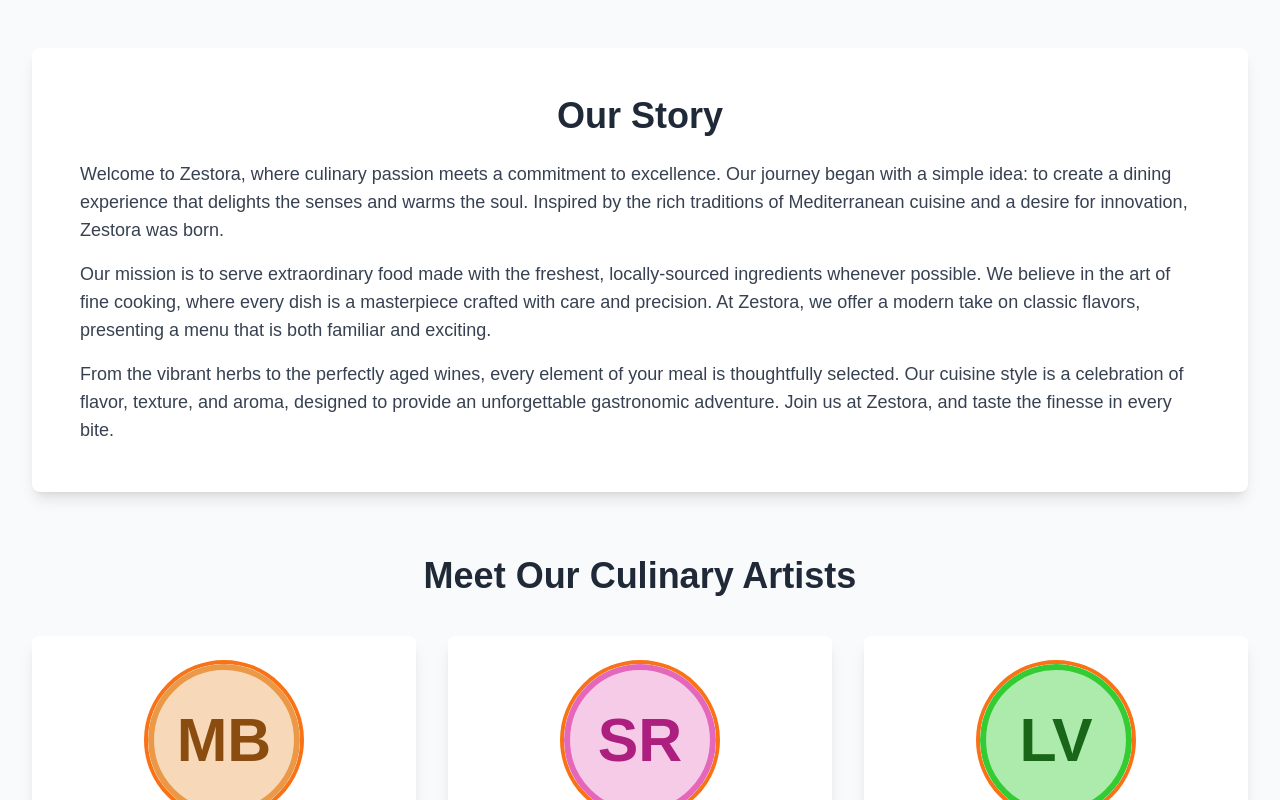
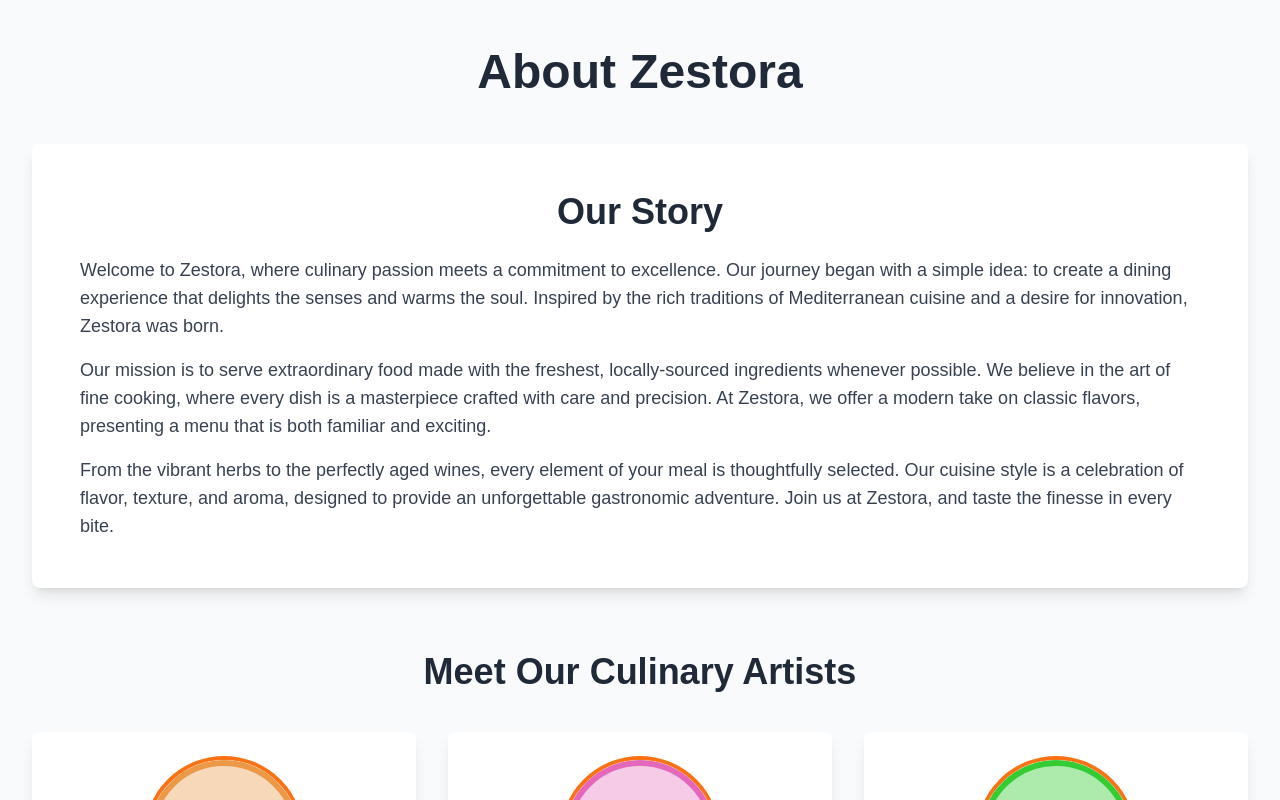
Before and after one commit to SOULTWARE/zestora, a Next.js app: page /about in a window 1280 px wide. Shown: the top 800 px of the page. Built offline with nearby package versions, Linux system fonts and the light colour scheme.

Commit message:
Add frammer motion to all the pages

```diff
--- a/app/about/page.tsx
+++ b/app/about/page.tsx
@@ -4,83 +4,117 @@ import ChefCard from '@/components/ChefCard';
 import { mockChefs } from '@/lib/chef-data';
 import { motion } from 'framer-motion';
 
-const storySectionVariants = {
-  hidden: { opacity: 0, x: -50 },
-  visible: { opacity: 1, x: 0, transition: { duration: 0.8, ease: 'easeOut' } },
-};
-
-const chefsSectionVariants = {
-  hidden: { opacity: 0 },
+// General variant for sections to fade and slide in
+const sectionRevealVariants = {
+	hidden: { opacity: 0, y: 50 },
 	visible: {
 		opacity: 1,
-    transition: { staggerChildren: 0.2, delayChildren: 0.3 },
+		y: 0,
+		transition: { duration: 0.7, ease: 'easeOut' },
 	},
 };
 
-const chefCardVariants = {
-  hidden: { opacity: 0, y: 30 },
-  visible: { opacity: 1, y: 0, transition: { duration: 0.5, ease: 'easeOut' } },
+// Variant for the main page title
+const pageTitleVariants = {
+	hidden: { opacity: 0, y: -30 },
+	visible: { opacity: 1, y: 0, transition: { duration: 0.7, ease: 'easeOut' } },
+};
+
+// Variant for section titles (like "Our Story", "Meet Our Culinary Artists")
+const sectionHeaderVariants = {
+	hidden: { opacity: 0, y: -20 },
+	visible: { opacity: 1, y: 0, transition: { duration: 0.6, ease: 'easeOut' } },
+};
+
+// Variant for the container of chef cards to handle staggering
+const chefsListContainerVariants = {
+	hidden: { opacity: 0 }, // Parent container initially hidden
+	visible: {
+		opacity: 1,
+		transition: {
+			staggerChildren: 0.2, // Stagger the animation of children
+			delayChildren: 0.1, // Optional delay before children start animating
+		},
+	},
+};
+
+// Variant for individual chef cards
+const chefCardItemVariants = {
+	hidden: { opacity: 0, y: 30, scale: 0.9 },
+	visible: {
+		opacity: 1,
+		y: 0,
+		scale: 1,
+		transition: { duration: 0.5, ease: 'easeOut' },
+	},
 };
 
 export default function AboutPage() {
 	return (
 		<div className="min-h-screen bg-gray-50 py-12 px-4 sm:px-6 lg:px-8">
 			<div className="container mx-auto">
+				<motion.h1
+					variants={pageTitleVariants}
+					initial="hidden"
+					animate="visible" // Animate on initial load
+					className="mb-12 text-center text-4xl font-bold text-gray-800 md:text-5xl"
+				>
+					About Zestora
+				</motion.h1>
+
 				{/* Story Section */}
 				<motion.section
 					className="mb-16 rounded-lg bg-white p-8 shadow-lg md:p-12"
-          variants={storySectionVariants}
+					variants={sectionRevealVariants}
 					initial="hidden"
-          animate="visible"
+					whileInView="visible" // Trigger animation when section scrolls into view
+					viewport={{ once: true, amount: 0.2 }} // Animate once when 20% of the section is visible
 				>
 					<motion.h2
 						className="mb-6 text-center text-3xl font-bold text-gray-800 md:text-4xl"
-            initial={{ opacity: 0, y: -20 }}
-            animate={{ opacity: 1, y: 0 }}
-            transition={{ delay: 0.2, duration: 0.5 }}
+						variants={sectionHeaderVariants} // Use a simpler variant if part of an already animated section
+						// initial="hidden" // Not needed if parent controls initial state
+						// whileInView="visible" // Can be controlled by parent or individually
+						// viewport={{ once: true, amount: 0.5 }}
+						// transition={{ delay: 0.1 }} // Adjust delay if needed
 					>
 						Our Story
 					</motion.h2>
 					<div className="space-y-4 text-gray-700 md:text-lg">
-            <p>
-              Welcome to Zestora, where culinary passion meets a commitment to excellence.
-              Our journey began with a simple idea: to create a dining experience that delights the senses and warms the soul.
-              Inspired by the rich traditions of Mediterranean cuisine and a desire for innovation, Zestora was born.
-            </p>
-            <p>
-              Our mission is to serve extraordinary food made with the freshest, locally-sourced ingredients whenever possible.
-              We believe in the art of fine cooking, where every dish is a masterpiece crafted with care and precision.
-              At Zestora, we offer a modern take on classic flavors, presenting a menu that is both familiar and exciting.
-            </p>
-            <p>
-              From the vibrant herbs to the perfectly aged wines, every element of your meal is thoughtfully selected.
-              Our cuisine style is a celebration of flavor, texture, and aroma, designed to provide an unforgettable gastronomic adventure.
-              Join us at Zestora, and taste the finesse in every bite.
-            </p>
+						<p>Welcome to Zestora, where culinary passion meets a commitment to excellence. Our journey began with a simple idea: to create a dining experience that delights the senses and warms the soul. Inspired by the rich traditions of Mediterranean cuisine and a desire for innovation, Zestora was born.</p>
+						<p>Our mission is to serve extraordinary food made with the freshest, locally-sourced ingredients whenever possible. We believe in the art of fine cooking, where every dish is a masterpiece crafted with care and precision. At Zestora, we offer a modern take on classic flavors, presenting a menu that is both familiar and exciting.</p>
+						<p>From the vibrant herbs to the perfectly aged wines, every element of your meal is thoughtfully selected. Our cuisine style is a celebration of flavor, texture, and aroma, designed to provide an unforgettable gastronomic adventure. Join us at Zestora, and taste the finesse in every bite.</p>
 					</div>
 				</motion.section>
 
 				{/* Meet Our Chefs Section */}
 				<motion.section
-          variants={chefsSectionVariants}
+					variants={sectionRevealVariants} // Whole section fades/slides in
 					initial="hidden"
-          animate="visible"
+					whileInView="visible"
+					viewport={{ once: true, amount: 0.15 }} // Trigger when 15% of section is visible
 				>
 					<motion.h2
 						className="mb-10 text-center text-3xl font-bold text-gray-800 md:text-4xl"
-            initial={{ opacity: 0, y: -20 }}
-            animate={{ opacity: 1, y: 0 }}
-            transition={{ delay: 0.5, duration: 0.5 }}
+						variants={sectionHeaderVariants} // Title animates as part of the section
 					>
 						Meet Our Culinary Artists
 					</motion.h2>
-          <div className="grid grid-cols-1 gap-8 md:grid-cols-2 lg:grid-cols-3">
+					<motion.div
+						className="grid grid-cols-1 gap-8 md:grid-cols-2 lg:grid-cols-3"
+						variants={chefsListContainerVariants} // This container handles staggering of cards
+						// initial="hidden" // Inherits from parent section's whileInView
+						// whileInView="visible"
+						// viewport={{ once: true, amount: 0.1 }}
+					>
 						{mockChefs.map((chef) => (
-              <motion.div key={chef.id} variants={chefCardVariants}>
+							<motion.div key={chef.id} variants={chefCardItemVariants}>
+								{' '}
+								{/* Each card uses item variant */}
 								<ChefCard chef={chef} />
 							</motion.div>
 						))}
-          </div>
+					</motion.div>
 				</motion.section>
 			</div>
 		</div>
--- a/app/contact/page.tsx
+++ b/app/contact/page.tsx
@@ -2,9 +2,9 @@
 
 import ContactForm from '@/components/ContactForm';
 import { motion } from 'framer-motion';
-import { Phone, Mail, MapPin, Clock } from 'lucide-react'; // Using lucide-react for icons
+import { Phone, Mail, MapPin, Clock } from 'lucide-react';
 
-const contactInfo = [
+const contactInfoData = [
 	{
 		icon: <MapPin className="h-6 w-6 text-orange-500" />,
 		label: 'Address',
@@ -27,14 +27,47 @@ const contactInfo = [
 	},
 ];
 
-const sectionVariants = {
-  hidden: { opacity: 0, y: 50 },
-  visible: { opacity: 1, y: 0, transition: { duration: 0.6, ease: 'easeOut' } },
+const pageTitleVariants = {
+	hidden: { opacity: 0, y: -30 },
+	visible: { opacity: 1, y: 0, transition: { duration: 0.7, ease: 'easeOut' } },
 };
 
-const itemVariants = {
+// General variant for main content columns to fade and slide in
+const columnVariants = {
+	hidden: { opacity: 0, y: 50 },
+	visible: {
+		opacity: 1,
+		y: 0,
+		transition: { duration: 0.6, ease: 'easeOut' },
+	},
+};
+
+// Variant for the container of contact info items to handle staggering
+const contactInfoListVariants = {
+	hidden: { opacity: 0 },
+	visible: {
+		opacity: 1,
+		transition: {
+			staggerChildren: 0.15, // Stagger the animation of children
+			delayChildren: 0.2, // Delay after the parent column is visible
+		},
+	},
+};
+
+// Variant for individual contact info items
+const contactInfoItemVariants = {
 	hidden: { opacity: 0, x: -30 },
-  visible: { opacity: 1, x: 0, transition: { duration: 0.5, ease: 'easeOut' } },
+	visible: {
+		opacity: 1,
+		x: 0,
+		transition: { duration: 0.5, ease: 'easeOut' },
+	},
+};
+
+// Variant for the map (can be a simple fade-in or part of the column animation)
+const mapVariants = {
+	hidden: { opacity: 0, scale: 0.95 },
+	visible: { opacity: 1, scale: 1, transition: { duration: 0.5, delay: 0.4, ease: 'easeOut' } }, // Delay after contact info list
 };
 
 export default function ContactPage() {
@@ -42,9 +75,9 @@ export default function ContactPage() {
 		<div className="min-h-screen bg-gray-50 py-12 px-4 sm:px-6 lg:px-8">
 			<div className="container mx-auto">
 				<motion.h1
-          initial={{ opacity: 0, y: -30 }}
-          animate={{ opacity: 1, y: 0 }}
-          transition={{ duration: 0.7, ease: "easeOut" }}
+					variants={pageTitleVariants}
+					initial="hidden"
+					animate="visible" // Animate on initial load
 					className="mb-12 text-center text-4xl font-bold text-gray-800 md:text-5xl"
 				>
 					Get In Touch
@@ -52,19 +85,27 @@ export default function ContactPage() {
 
 				<div className="grid grid-cols-1 gap-10 md:grid-cols-2 md:gap-16">
 					{/* Left Column: Contact Info & Map */}
-          <motion.div variants={sectionVariants} initial="hidden" animate="visible">
+					<motion.div
+						variants={columnVariants}
+						initial="hidden"
+						whileInView="visible"
+						viewport={{ once: true, amount: 0.1 }} // Trigger when 10% of the column is visible
+					>
 						<div className="rounded-lg bg-white p-6 shadow-xl md:p-8">
-              <h2 className="mb-6 text-2xl font-semibold text-gray-700">Contact Information</h2>
-              <div className="space-y-5">
-                {contactInfo.map((item, index) => (
+							<motion.h2 className="mb-6 text-2xl font-semibold text-gray-700" initial={{ opacity: 0, y: -10 }} animate={{ opacity: 1, y: 0 }} transition={{ delay: 0.1 }}>
+								Contact Information
+							</motion.h2>
+							<motion.div
+								className="space-y-5"
+								variants={contactInfoListVariants}
+								// initial="hidden" // Handled by parent's whileInView
+								// animate="visible"
+							>
+								{contactInfoData.map((item, index) => (
 									<motion.div
 										key={index}
 										className="flex items-start space-x-4"
-                    variants={itemVariants}
-                    custom={index}
-                    initial="hidden"
-                    animate="visible"
-                    transition={{ delay: index * 0.1 + 0.3}}
+										variants={contactInfoItemVariants} // Each item animates based on parent stagger
 									>
 										<div className="flex-shrink-0 pt-1">{item.icon}</div>
 										<div>
@@ -73,29 +114,32 @@ export default function ContactPage() {
 										</div>
 									</motion.div>
 								))}
-              </div>
+							</motion.div>
 
-              <div className="mt-8 overflow-hidden rounded-lg shadow-md">
-                {/* Replace with your actual Google Maps embed code */}
-                <iframe
-                  src="https://www.google.com/maps/embed?pb=!1m18!1m12!1m3!1d3153.086419385898!2d-122.41941548468159!3d37.77492957975854!2m3!1f0!2f0!3f0!3m2!1i1024!2i768!4f13.1!3m3!1m2!1s0x8085808c1c121249%3A0xb1b7081c7a9ff1dc!2sSan%20Francisco%20City%20Hall!5e0!3m2!1sen!2sus!4v1620838000000!5m2!1sen!2sus"
-                  width="100%"
-                  height="350"
-                  style={{ border:0 }}
-                  allowFullScreen={true}
-                  loading="lazy"
-                  title="Restaurant Location"
-                  referrerPolicy="no-referrer-when-downgrade"
-                ></iframe>
-              </div>
+							<motion.div
+								className="mt-8 overflow-hidden rounded-lg shadow-md"
+								variants={mapVariants} // Map has its own subtle animation
+								// initial="hidden" // Handled by parent's whileInView
+								// animate="visible"
+							>
+								<iframe src="https://www.google.com/maps/embed?pb=!1m18!1m12!1m3!1d3153.086419385898!2d-122.41941548468159!3d37.77492957975854!2m3!1f0!2f0!3f0!3m2!1i1024!2i768!4f13.1!3m3!1m2!1s0x8085808c1c121249%3A0xb1b7081c7a9ff1dc!2sSan%20Francisco%20City%20Hall!5e0!3m2!1sen!2sus!4v1620838000000!5m2!1sen!2sus" width="100%" height="350" style={{ border: 0 }} allowFullScreen={true} loading="lazy" title="Restaurant Location" referrerPolicy="no-referrer-when-downgrade"></iframe>
+							</motion.div>
 						</div>
 					</motion.div>
 
 					{/* Right Column: Contact Form */}
-          <motion.div variants={sectionVariants} initial="hidden" animate="visible" transition={{ delay: 0.2 }}>
+					<motion.div
+						variants={columnVariants}
+						initial="hidden"
+						whileInView="visible"
+						viewport={{ once: true, amount: 0.1 }} // Trigger when 10% of the column is visible
+						transition={{ delay: 0.1 }} // Slight delay for the second column if desired
+					>
 						<div className="rounded-lg bg-white p-6 shadow-xl md:p-8">
-              <h2 className="mb-6 text-2xl font-semibold text-gray-700">Send Us a Message</h2>
-              <ContactForm />
+							<motion.h2 className="mb-6 text-2xl font-semibold text-gray-700" initial={{ opacity: 0, y: -10 }} animate={{ opacity: 1, y: 0 }} transition={{ delay: 0.1 }}>
+								Send Us a Message
+							</motion.h2>
+							<ContactForm /> {/* ContactForm has its own internal animations */}
 						</div>
 					</motion.div>
 				</div>
--- a/app/menu/page.tsx
+++ b/app/menu/page.tsx
@@ -4,70 +4,95 @@ import { useState } from 'react';
 import DishCard from '@/components/DishCard';
 import MenuFilter from '@/components/MenuFilter';
 import { mockDishes, Dish, DishCategory } from '@/lib/dish-data';
-import { motion } from 'framer-motion';
+import { motion, AnimatePresence } from 'framer-motion';
 
 export default function MenuPage() {
 	const [selectedCategory, setSelectedCategory] = useState<DishCategory | 'all'>('all');
 
-  const filteredDishes = selectedCategory === 'all'
-    ? mockDishes
-    : mockDishes.filter(dish => dish.category === selectedCategory);
+	const filteredDishes = selectedCategory === 'all' ? mockDishes : mockDishes.filter((dish) => dish.category === selectedCategory);
 
-  const containerVariants = {
+	const pageTitleVariants = {
+		hidden: { opacity: 0, y: -30 },
+		visible: { opacity: 1, y: 0, transition: { duration: 0.7, ease: 'easeOut' } },
+	};
+
+	const filterVariants = {
+		hidden: { opacity: 0, y: -20 },
+		visible: { opacity: 1, y: 0, transition: { duration: 0.5, delay: 0.2, ease: 'easeOut' } },
+	};
+
+	// Staggered animation for the grid container itself
+	const gridContainerParentVariants = {
 		hidden: { opacity: 0 },
 		visible: {
 			opacity: 1,
 			transition: {
-        staggerChildren: 0.1,
+				delay: 0.4, // Delay after title and filter
+				when: 'beforeChildren', // Animate this container first
+				staggerChildren: 0.1, // Then stagger its direct motion.div children (the cards)
 			},
 		},
 	};
 
 	const itemVariants = {
+		hidden: { opacity: 0, y: 20, scale: 0.95 },
+		visible: { opacity: 1, y: 0, scale: 1, transition: { duration: 0.4, ease: 'easeOut' } },
+		exit: { opacity: 0, y: -20, scale: 0.95, transition: { duration: 0.3, ease: 'easeIn' } },
+	};
+
+	const noDishesVariants = {
 		hidden: { opacity: 0, y: 20 },
-    visible: { opacity: 1, y: 0 },
+		visible: { opacity: 1, y: 0, transition: { duration: 0.5, ease: 'easeOut' } },
+		exit: { opacity: 0, y: -20, transition: { duration: 0.3, ease: 'easeIn' } },
 	};
 
 	return (
 		<div className="min-h-screen bg-gray-50 py-8 px-4 sm:px-6 lg:px-8">
 			<div className="container mx-auto">
-        <motion.h1
-          initial={{ opacity: 0, y: -30 }}
-          animate={{ opacity: 1, y: 0 }}
-          transition={{ duration: 0.7, ease: "easeOut" }}
-          className="mb-10 text-center text-4xl font-bold text-gray-800 md:text-5xl"
-        >
+				<motion.h1 variants={pageTitleVariants} initial="hidden" animate="visible" className="mb-10 text-center text-4xl font-bold text-gray-800 md:text-5xl">
 					Our Menu
 				</motion.h1>
 
-        <MenuFilter
-          selectedCategory={selectedCategory}
-          onSelectCategory={setSelectedCategory}
-        />
+				<motion.div variants={filterVariants} initial="hidden" animate="visible">
+					<MenuFilter selectedCategory={selectedCategory} onSelectCategory={setSelectedCategory} />
+				</motion.div>
 
-        {filteredDishes.length > 0 ? (
 				<motion.div
 					className="grid grid-cols-1 gap-8 md:grid-cols-2 lg:grid-cols-3 xl:grid-cols-4"
-            variants={containerVariants}
+					variants={gridContainerParentVariants} // Apply parent staggering here
 					initial="hidden"
 					animate="visible"
 				>
-            {filteredDishes.map((dish: Dish) => (
-              <motion.div key={dish.id} variants={itemVariants}>
+					<AnimatePresence mode="popLayout">
+						{filteredDishes.length > 0 ? (
+							filteredDishes.map((dish: Dish) => (
+								<motion.div
+									key={dish.id} // Key is crucial for AnimatePresence
+									layout // Enables smooth layout changes
+									variants={itemVariants} // Children will inherit from parent stagger
+									// initial, animate, exit are implicitly handled by parent variants + AnimatePresence
+								>
 									<DishCard dish={dish} />
 								</motion.div>
-            ))}
-          </motion.div>
+							))
 						) : (
 							<motion.div
-            initial={{ opacity: 0, y: 20 }}
-            animate={{ opacity: 1, y: 0 }}
-            transition={{ duration: 0.5 }}
-            className="text-center text-gray-500">
+								key="no-dishes-message" // Unique key for the empty state message
+								layout
+								variants={noDishesVariants}
+								initial="hidden" // Explicitly define for this standalone animated element
+								animate="visible"
+								exit="exit"
+								className="col-span-full py-10 text-center text-gray-500"
+							>
+								{' '}
+								{/* Ensure it spans all columns */}
 								<p className="text-xl">No dishes found for this category.</p>
 								<p>Please try another selection or check back later!</p>
 							</motion.div>
 						)}
+					</AnimatePresence>
+				</motion.div>
 			</div>
 		</div>
 	);
--- a/app/reservation/page.tsx
+++ b/app/reservation/page.tsx
@@ -3,14 +3,39 @@
 import ReservationForm from '@/components/ReservationForm';
 import { motion } from 'framer-motion';
 
+const pageTitleVariants = {
+	hidden: { opacity: 0, y: -30 },
+	visible: { opacity: 1, y: 0, transition: { duration: 0.7, ease: 'easeOut' } },
+};
+
+const formContainerVariants = {
+	hidden: { opacity: 0, y: 50 },
+	visible: {
+		opacity: 1,
+		y: 0,
+		transition: { duration: 0.6, ease: 'easeOut', delay: 0.2 }, // Delay after title
+	},
+};
+
 export default function ReservationPage() {
 	return (
 		<div className="min-h-screen bg-gray-50 py-12 px-4 sm:px-6 lg:px-8">
 			<div className="container mx-auto max-w-2xl">
-				<motion.h1 initial={{ opacity: 0, y: -30 }} animate={{ opacity: 1, y: 0 }} transition={{ duration: 0.7, ease: 'easeOut' }} className="mb-10 text-center text-4xl font-bold text-gray-800 md:text-5xl">
+				<motion.h1
+					variants={pageTitleVariants}
+					initial="hidden"
+					animate="visible" // Animate on initial load
+					className="mb-10 text-center text-4xl font-bold text-gray-800 md:text-5xl"
+				>
 					Book Your Table
 				</motion.h1>
-				<ReservationForm />
+				<motion.div
+					variants={formContainerVariants}
+					initial="hidden"
+					animate="visible" // Animate on initial load
+				>
+					<ReservationForm /> {/* ReservationForm has its own internal entry animation */}
+				</motion.div>
 			</div>
 		</div>
 	);
```
Lines whose indentation alone changed are shown as unchanged.
